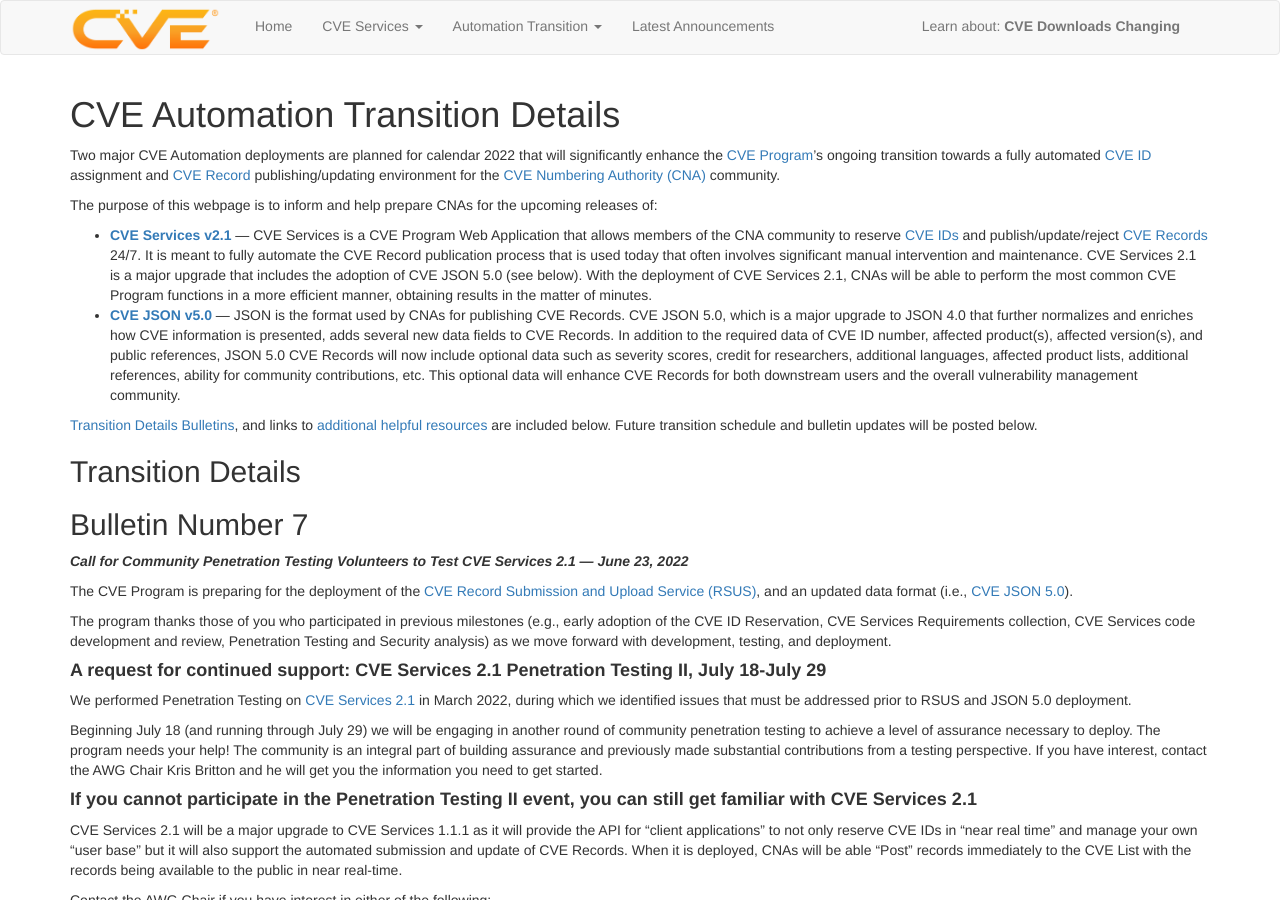
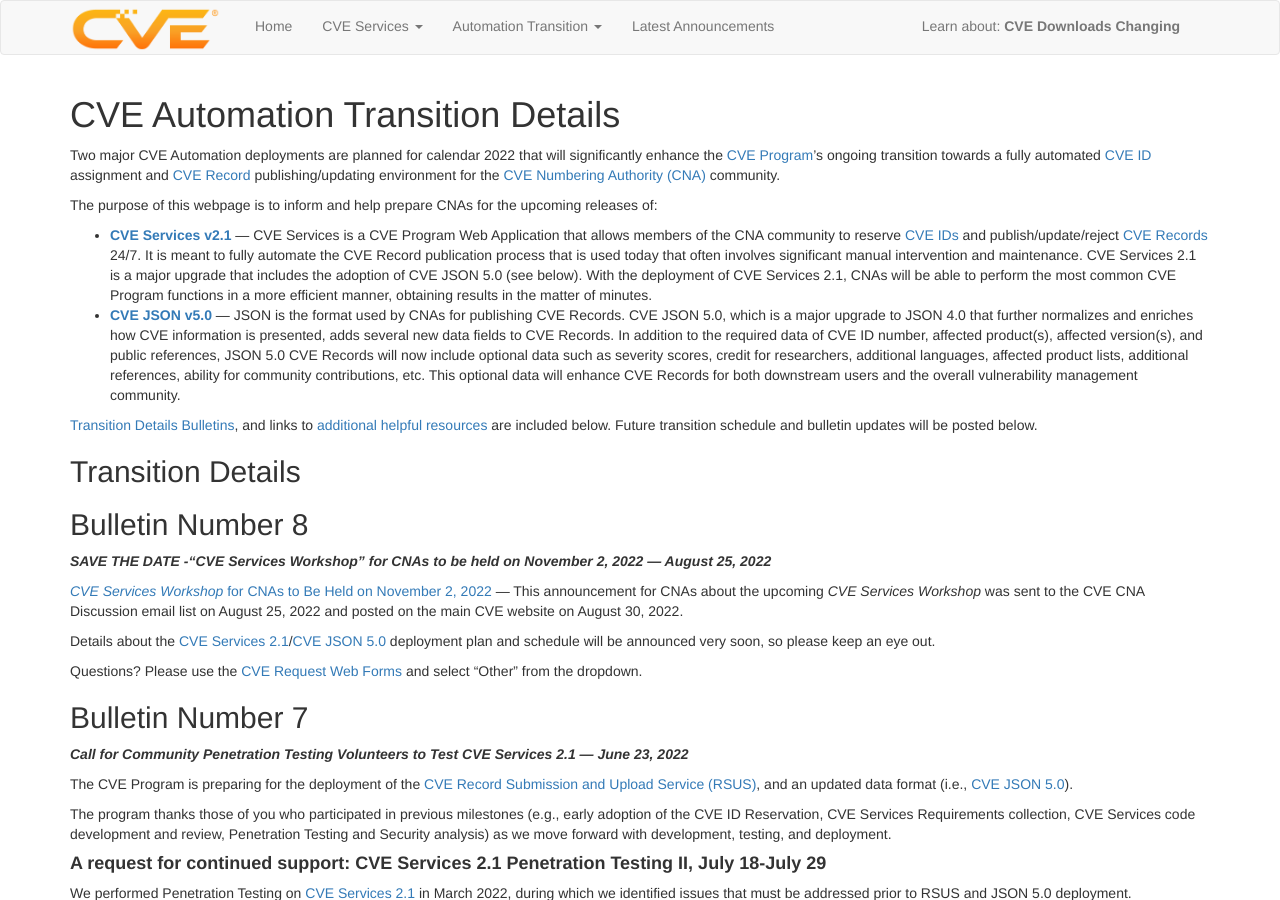
Before and after one commit to CVEProject/cveproject.github.io, a Jekyll site: the page built from automation-transition.md, in a window 1280 px wide and 900 px high. Built offline with Jekyll 4.4.1, drawn with Linux system fonts in a browser that asks for light colours; nearby versions of some CDN libraries.

Commit message:
Update automation-transition.md to add Bulletin 8
Article about the upcoming services workshop for CNAs

```diff
--- a/automation-transition.md
+++ b/automation-transition.md
@@ -12,6 +12,15 @@ The purpose of this webpage is to inform and help prepare CNAs for the upcoming
 [Transition Details Bulletins](https://cveproject.github.io/automation-transition#transition-details), and links to [additional helpful resources](https://cveproject.github.io/automation-transition#additional-resources) are included below. Future transition schedule and bulletin updates will be posted below.
 
 ## Transition Details
+
+## Bulletin Number 8
+<strong>*SAVE THE DATE -“CVE Services Workshop” for CNAs to be held on November 2, 2022  —  August 25, 2022*</strong>
+
+[*CVE Services Workshop* for CNAs to Be Held on November 2, 2022](https://www.cve.org/Media/News/item/news/2022/08/30/CVE-Services-Workshop-for-CNAs) — This announcement for CNAs about the upcoming *CVE Services Workshop* was sent to the CVE CNA Discussion email list on August 25, 2022 and posted on the main CVE website on August 30, 2022.
+
+Details about the [CVE Services 2.1](https://cveproject.github.io/automation-cve-services#services-overview)/[CVE JSON 5.0](https://cveproject.github.io/automation-cve-services#json-overview) deployment plan and schedule will be announced very soon, so please keep an eye out.
+
+Questions? Please use the [CVE Request Web Forms ](https://cveform.mitre.org/) and select “Other” from the dropdown.
 
 ## Bulletin Number 7
 <strong>*Call for Community Penetration Testing Volunteers to Test CVE Services 2.1 —  June 23, 2022*</strong>
```
